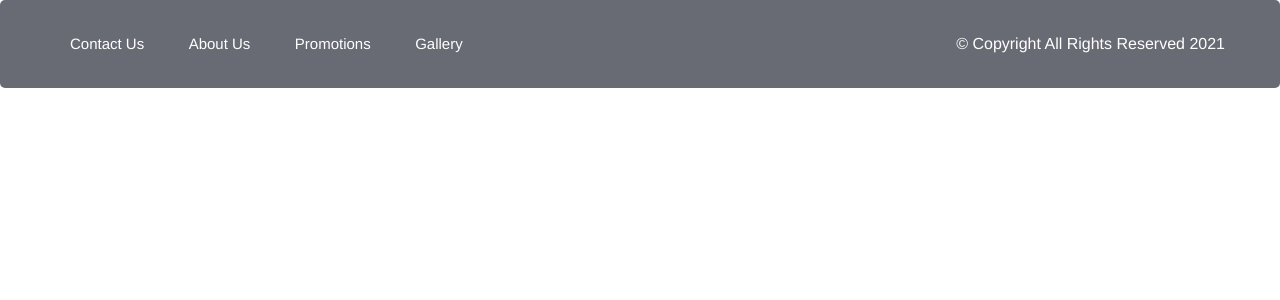
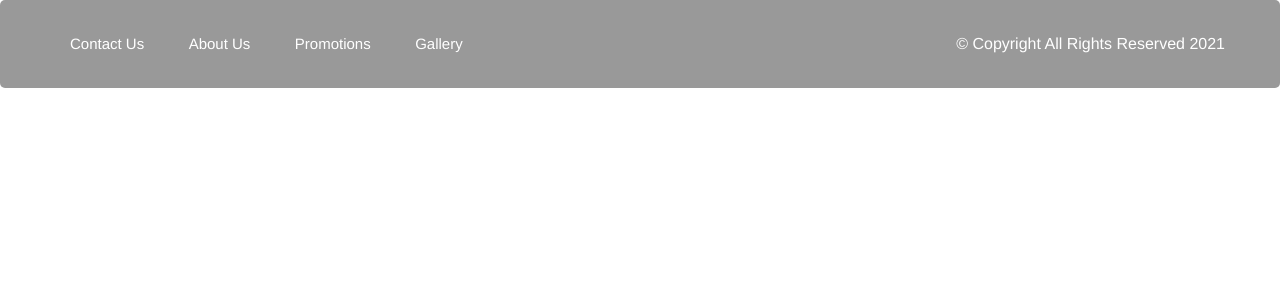
Before and after one commit to Sjunsei/Pearl-of-the-Desert, a PHP site: page /HTML/Main.html in a window 1280 px wide. Shown: the part 18-318 px from the top of the page. Run offline with PHP 8.4, Linux system fonts and the light colour scheme.

Commit message:
David Monday 26th 11:50pm
Making the footer background color to a lighter tone

```diff
--- a/CSS/Main.css
+++ b/CSS/Main.css
@@ -28,7 +28,7 @@ Brand Color:
 }
 
 footer{
-    background-color: #696b74;
+    background-color: #999999;
     display: flex;
     justify-content: space-between;
     align-items: center;
```
